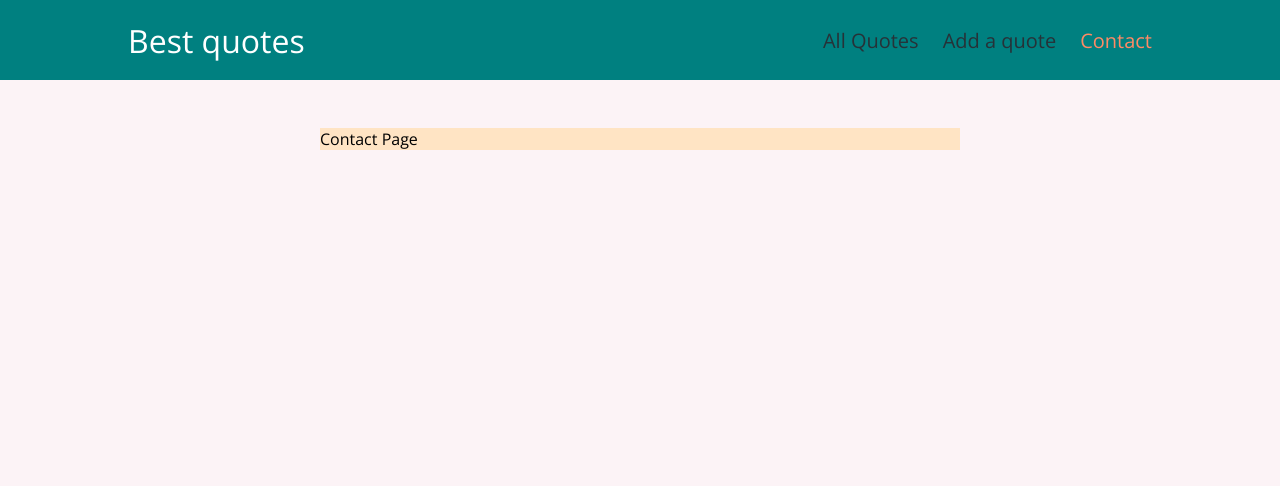
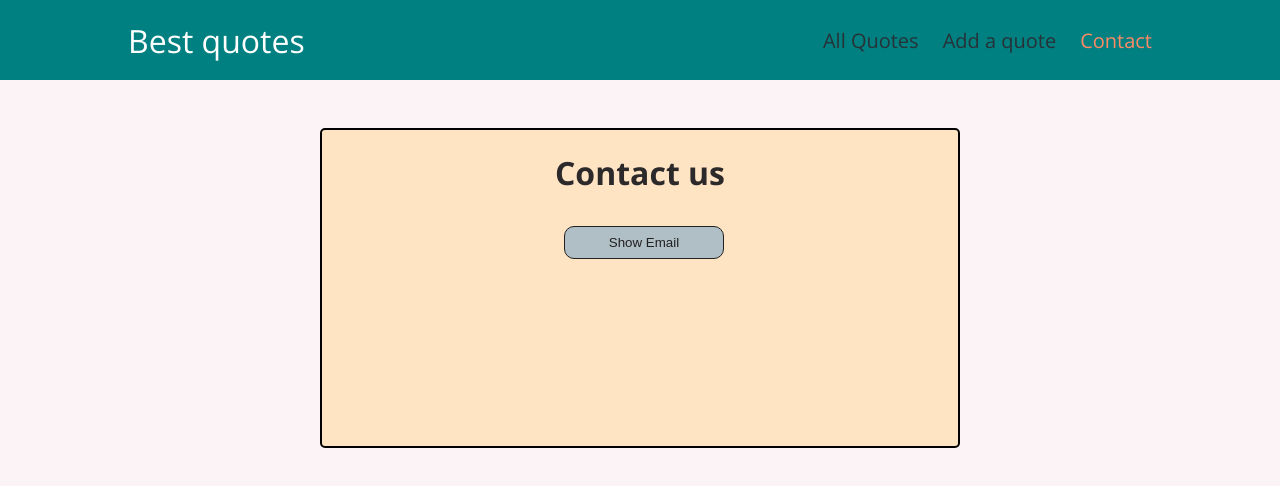
Before and after one commit to WEBundle-xyz/React-router-dom-6, a React (Create React App) app: page /contact in a window 1280 px wide. Shown: the top 486 px of the page. Built offline with nearby package versions, Linux system fonts and the light colour scheme.

Commit message:
Added contact page

```diff
--- a/src/App.js
+++ b/src/App.js
@@ -1,4 +1,4 @@
-import { Route, Routes, Navigate, useParams } from 'react-router-dom';
+import { Route, Routes, Navigate } from 'react-router-dom';
 
 import AllQuotes from './pages/AllQuotes';
 import NewQuote from './pages/NewQuote';
@@ -9,8 +9,8 @@ import Layout from './components/layout/Layout';
 import Contact from './components/contact/Contact';
 
 function App() {
-  const params = useParams();
-  console.log(params.userId);
+  // const params = useParams();
+  // console.log(params.userId);
 
   return (
     <Layout>
--- /dev/null
+++ b/src/components/contact/Button.js
@@ -0,0 +1,18 @@
+import React from 'react';
+
+import classes from './Button.module.css';
+
+const Button = (props) => {
+  return (
+    <button
+      type={props.type || 'button'}
+      className={`${classes.button} ${props.className}`}
+      onClick={props.onClick}
+      disabled={props.disabled}
+    >
+      {props.children}
+    </button>
+  );
+};
+
+export default Button;
--- /dev/null
+++ b/src/components/contact/Button.module.css
@@ -0,0 +1,24 @@
+.button {
+  cursor: pointer;
+  background-color: #b0bec5;
+  border: 1px solid #212121;
+  padding: 0.5rem 1rem;
+  border-radius: 10px;
+  margin-left: 0.5rem;
+  width: 10rem;
+  color: #212121;
+  transition: 0.8s;
+}
+
+.button:focus {
+  outline: none;
+}
+
+.button:hover,
+.button:active {
+  background-color: #37474f;
+  border-color: #5a1a01;
+  color: rgb(218, 51, 51);
+  box-shadow: 0 0 8px rgba(0, 0, 0, 0.26);
+  transition: 0.3s;
+}
--- a/src/components/contact/Contact.js
+++ b/src/components/contact/Contact.js
@@ -1,9 +1,24 @@
-import React from 'react';
+import React, { useState } from 'react';
 
+import Button from './Button';
 import classes from './Contact.module.css';
 
 const Contact = () => {
-  return <div className={classes.main}>Contact Page</div>;
+  const [showEmail, setShowEmail] = useState(false);
+
+  const showEmailHandler = () => {
+    setShowEmail((prevShowEmail) => !prevShowEmail);
+  };
+
+  return (
+    <div className={classes.main}>
+      <h1>Contact us</h1>
+      <div className={classes.email}>
+        {showEmail && <p>Send Email</p>}
+        <Button onClick={showEmailHandler}>Show Email</Button>
+      </div>
+    </div>
+  );
 };
 
 export default Contact;
--- a/src/components/contact/Contact.module.css
+++ b/src/components/contact/Contact.module.css
@@ -1,3 +1,24 @@
 .main {
- background-color: bisque;
+  background-color: bisque;
+  height: 20rem;
+  border: 2px solid black;
+  border-radius: 5px;
+  align-items: center;
 }
+
+.main h1 {
+  text-align: center;
+  font-size: 2rem;
+}
+
+.main p {
+  text-align: center;
+  color: #f57c00;
+  font-size: 1.3rem;
+}
+
+.email {
+  margin: 2rem;
+  text-align: center;
+  align-items: center;
+}
```
Also changed, not shown: 1 other file (tests, documents, lock files or other folders).
